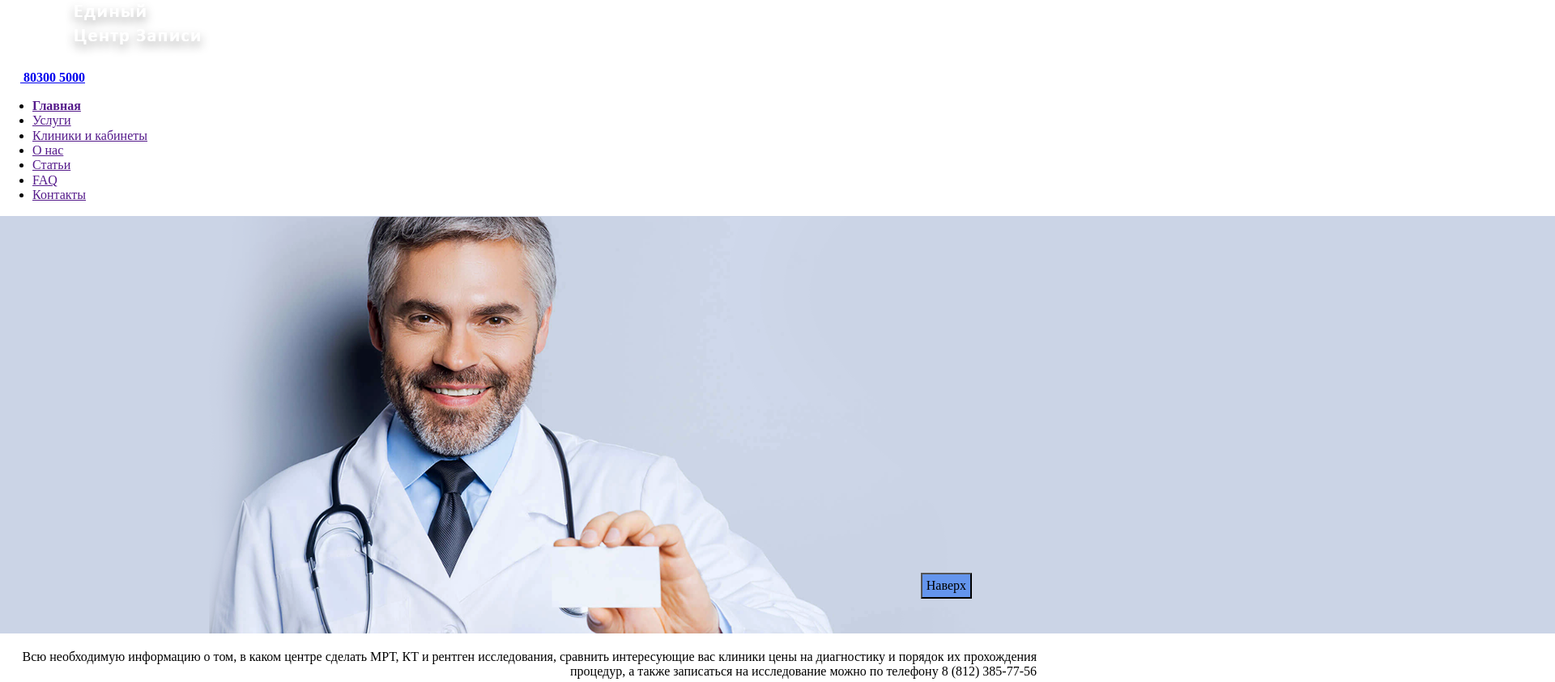
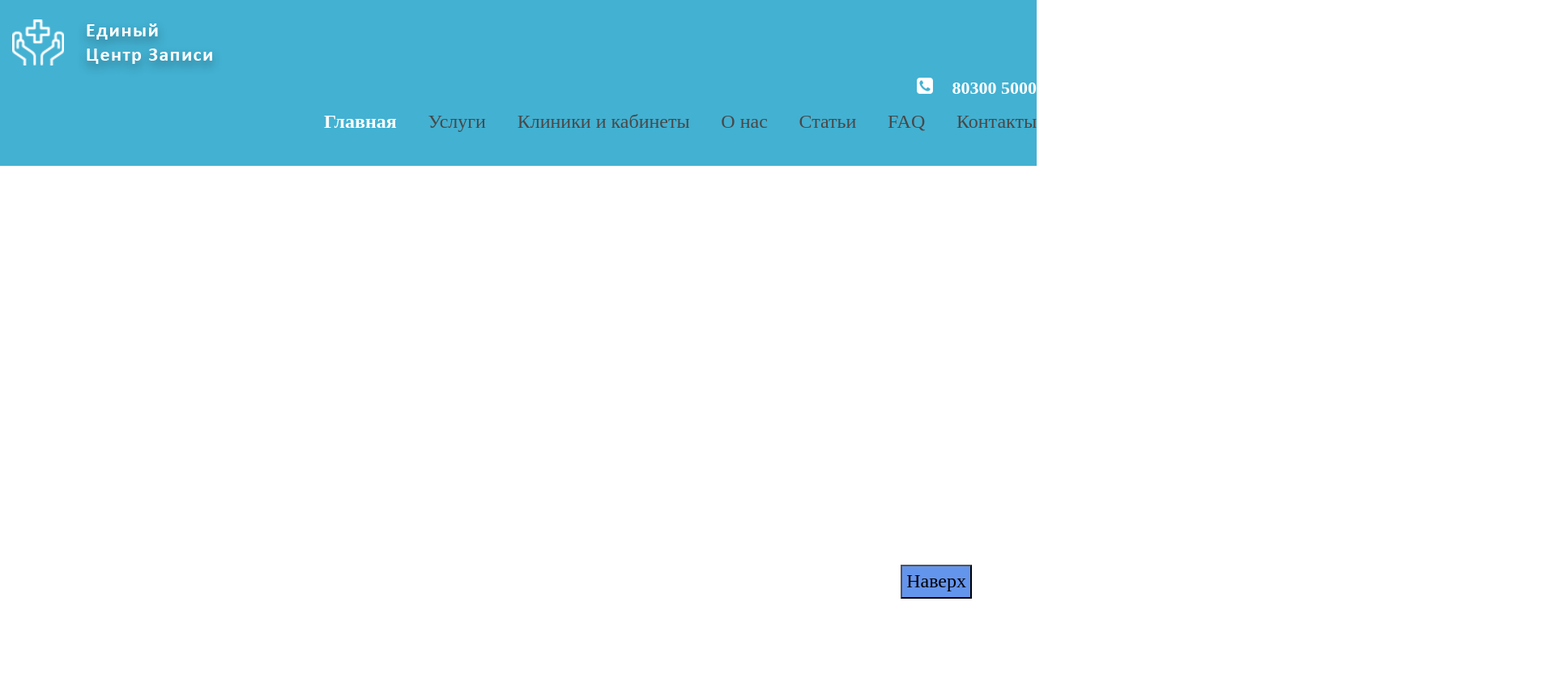
Before and after one commit to Allekssa/it-oxygen-front, a website: page main.html in a window 1280 px wide. Shown: the whole page at 81% size, 1920 px wide, since content can reach past the window. After the commit the page ends 800 px from the top, so only its background shows below. Drawn offline with nearby package versions, Linux system fonts and the light colour scheme.

Commit message:
feature/09.07

```diff
--- a/css/main.css
+++ b/css/main.css
@@ -1,3 +1,40 @@
+.container {
+    max-width: 1440px;
+    margin-left: auto;
+    margin-right: auto;
+    padding: 0;
+}
+.header_right {
+    display: flex;
+    flex-direction: column;
+    align-items: flex-end;
+    align-self: center;
+}
+.header {
+    background-color: #43b1d2;
+    padding-bottom: 24px;
+    padding-top: 24px;
+}
+.logo {
+    display: flex;
+    flex-flow: wrap;
+    padding-left: 15px;
+}
+.menu_top {
+    list-style: none;
+    display: flex;
+    flex-direction: row;
+    justify-content: space-between;
+    width: 880px;
+}
+li a{
+    text-decoration: none;
+    color: #494848;
+    font-size: 24px;
+}
+.main {
+    color: #ffffff;
+}
 .up {
     position: fixed;
     right: 80px;
@@ -5,4 +42,14 @@
     padding: 5px;
     color: #000;
     background: cornflowerblue;
+    font-size: 24px;
 }
+.phone_img {
+    margin: 0 18px;
+    height: 20px;
+}
+.phone_img_text {
+    text-decoration: none;
+    color: #ffffff;
+    font-size: 22px;
+}
--- a/main.html
+++ b/main.html
@@ -10,11 +10,12 @@
     <link rel="stylesheet" type="text/css" href="css/main.css">
 </head>
 <body>
-<header class="container">
+<header class="header">
+    <div class="container">
         <a href="/" class="logo">
             <img src="img/logo.png" alt="Единый центр занятости" class="logo_img"></a>
-    <div class="container_right">
-        <a href="#">
+        <div class="header_right">
+            <a class="phone_img_text" href="#">
                 <img class="phone_img" src="img/phone-square.png" alt="">
                 <strong>80300 5000</strong>
             </a>
@@ -30,14 +31,8 @@
                 </ul>
             </nav>
         </div>
+    </div>
 </header>
-<div><img class="banner_img" src="img/layer.png" alt="Главный баннер">
-    <p align="right">Всю необходимую информацию о том, в каком центре сделать МРТ, КТ и рентген исследования, сравнить
-        интересующие вас клиники цены на диагностику и порядок их прохождения процедур, а также записаться на
-        исследование можно
-        по телефону 8 (812) 385-77-56<br/></p></div>
-<p>
 <button class="up">Наверх</button>
-</p>
 </body>
 </html>
```
Lines whose indentation alone changed are shown as unchanged.
